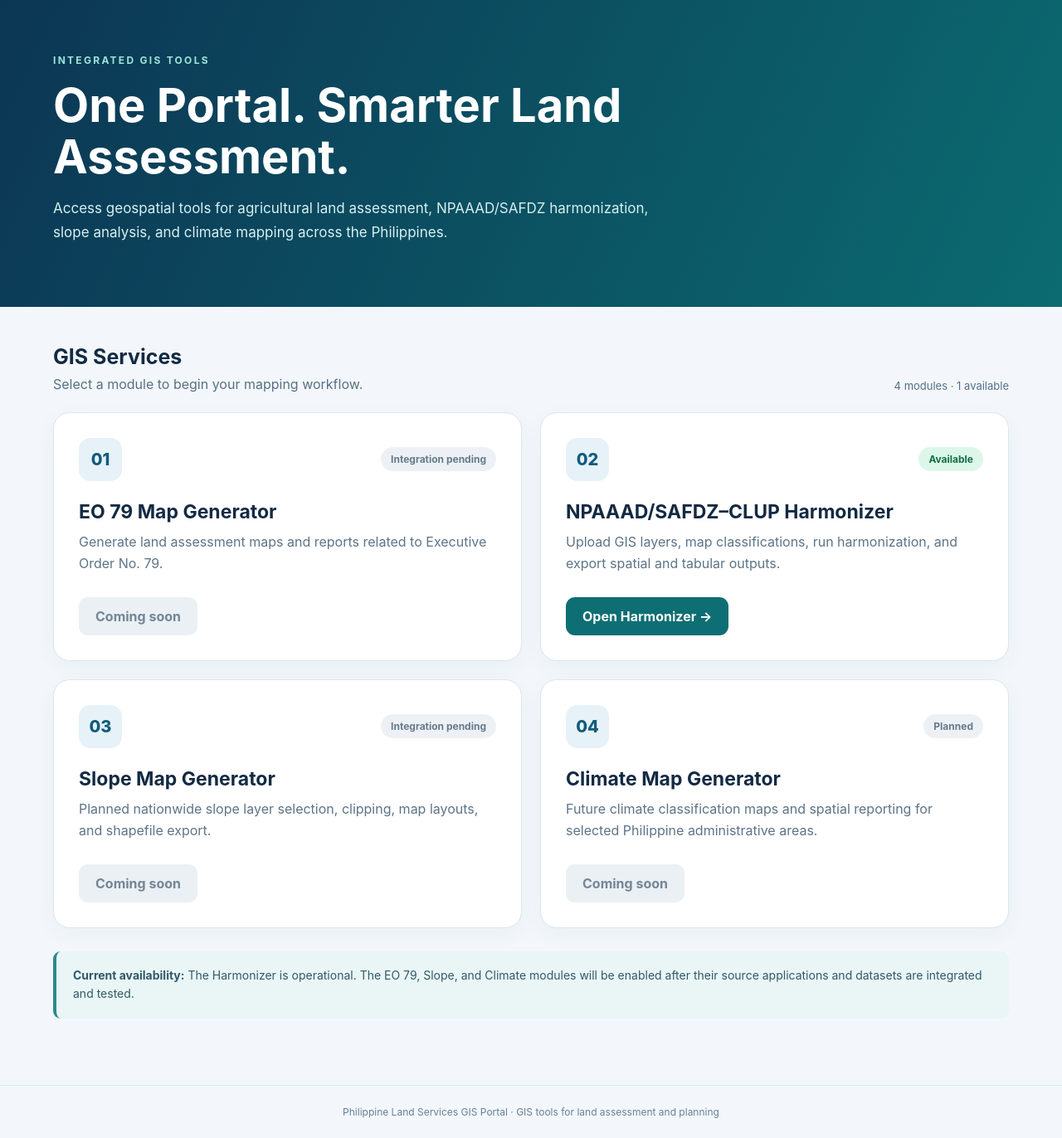
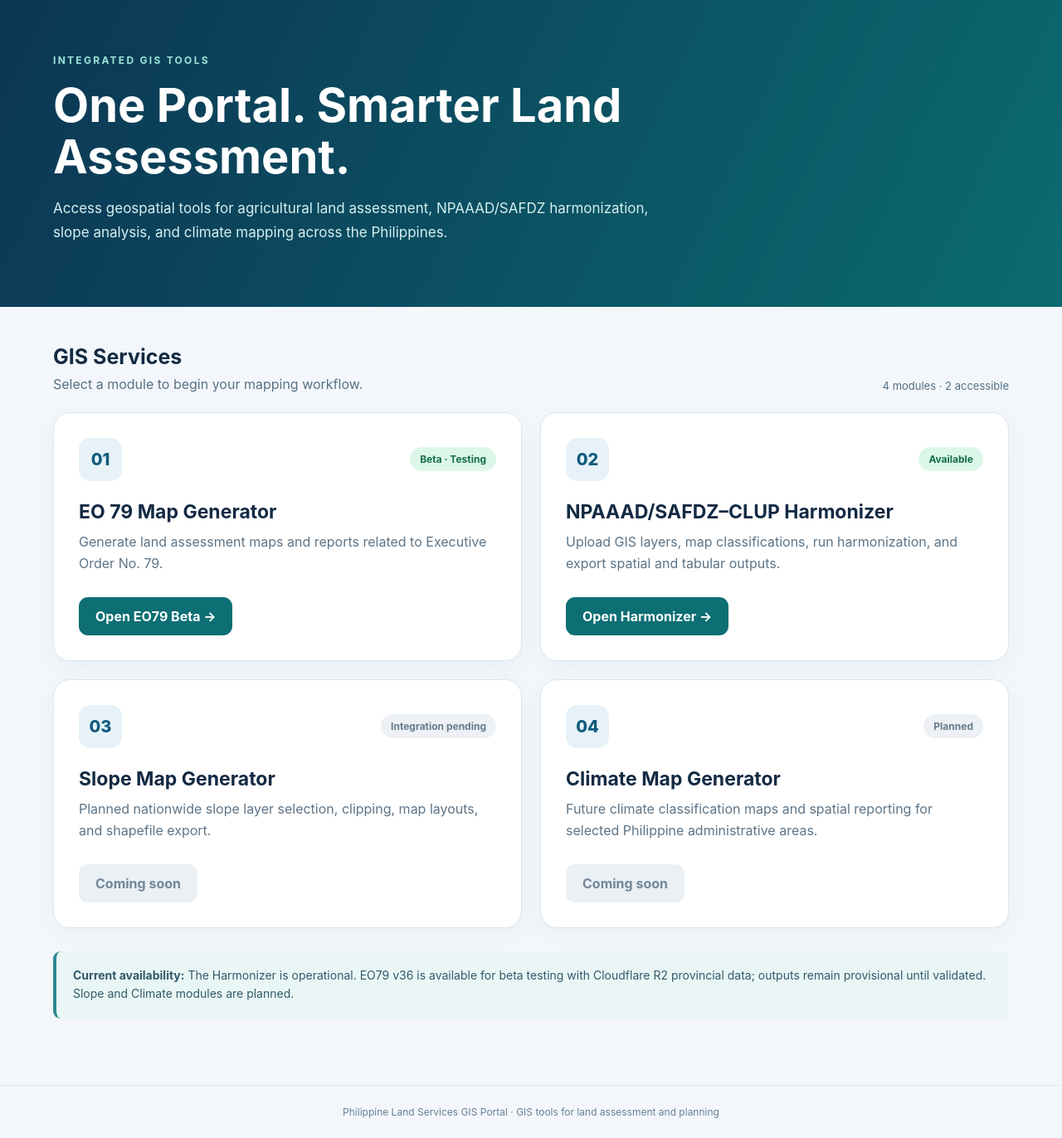
Before and after one commit to warren3398/Philippine-Land-Services-GIS, a Flask app: template modules/harmonizer_v2_8_1/templates/dashboard.html in a window 1280 px wide. Shown: the part 84-1456 px from the top of the page at 83% size. Run offline with Flask 3, Linux system fonts and the light colour scheme; the template is opened without the code that fills it, so the values that code supplies are empty.

Commit message:
Enable EO79 v36 beta card in GIS portal dashboard

```diff
--- a/modules/harmonizer_v2_8_1/templates/dashboard.html
+++ b/modules/harmonizer_v2_8_1/templates/dashboard.html
@@ -6,11 +6,11 @@
 </style></head><body>
 <header class="top"><div class="brand">PHILIPPINE LAND SERVICES<small>GEOSPATIAL INFORMATION SYSTEM PORTAL</small></div><div class="right">Land Assessment · Mapping · GIS Analysis</div></header>
 <section class="hero"><div class="hero-inner"><div class="eyebrow">Integrated GIS tools</div><h1>One Portal. Smarter Land Assessment.</h1><p>Access geospatial tools for agricultural land assessment, NPAAAD/SAFDZ harmonization, slope analysis, and climate mapping across the Philippines.</p></div></section>
-<main class="container"><div class="section-head"><div><h2>GIS Services</h2><p>Select a module to begin your mapping workflow.</p></div><div class="count">4 modules · 1 available</div></div>
+<main class="container"><div class="section-head"><div><h2>GIS Services</h2><p>Select a module to begin your mapping workflow.</p></div><div class="count">4 modules · 2 accessible</div></div>
 <div class="cards">
-<article class="card"><div class="topline"><div class="num">01</div><span class="status">Integration pending</span></div><h3>EO 79 Map Generator</h3><p>Generate land assessment maps and reports related to Executive Order No. 79.</p><span class="action disabled" aria-disabled="true">Coming soon</span></article>
+<article class="card"><div class="topline"><div class="num">01</div><span class="status live">Beta · Testing</span></div><h3>EO 79 Map Generator</h3><p>Generate land assessment maps and reports related to Executive Order No. 79.</p><a class="action" href="/eo79">Open EO79 Beta →</a></article>
 <article class="card"><div class="topline"><div class="num">02</div><span class="status live">Available</span></div><h3>NPAAAD/SAFDZ–CLUP Harmonizer</h3><p>Upload GIS layers, map classifications, run harmonization, and export spatial and tabular outputs.</p><a class="action" href="/harmonizer">Open Harmonizer →</a></article>
 <article class="card"><div class="topline"><div class="num">03</div><span class="status">Integration pending</span></div><h3>Slope Map Generator</h3><p>Planned nationwide slope layer selection, clipping, map layouts, and shapefile export.</p><span class="action disabled" aria-disabled="true">Coming soon</span></article>
 <article class="card"><div class="topline"><div class="num">04</div><span class="status">Planned</span></div><h3>Climate Map Generator</h3><p>Future climate classification maps and spatial reporting for selected Philippine administrative areas.</p><span class="action disabled" aria-disabled="true">Coming soon</span></article>
-</div><div class="note"><strong>Current availability:</strong> The Harmonizer is operational. The EO 79, Slope, and Climate modules will be enabled after their source applications and datasets are integrated and tested.</div></main>
+</div><div class="note"><strong>Current availability:</strong> The Harmonizer is operational. EO79 v36 is available for beta testing with Cloudflare R2 provincial data; outputs remain provisional until validated. Slope and Climate modules are planned.</div></main>
 <footer class="footer">Philippine Land Services GIS Portal · GIS tools for land assessment and planning</footer></body></html>
```
